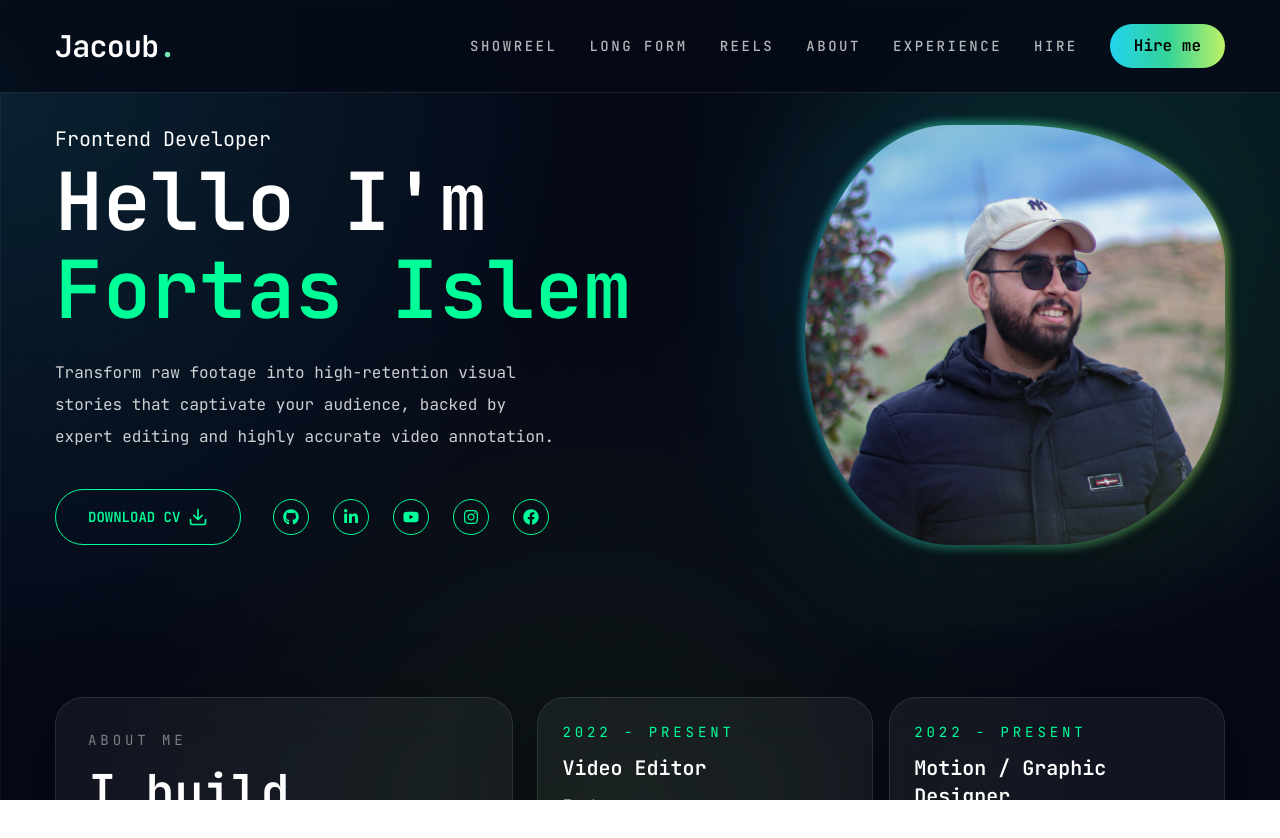
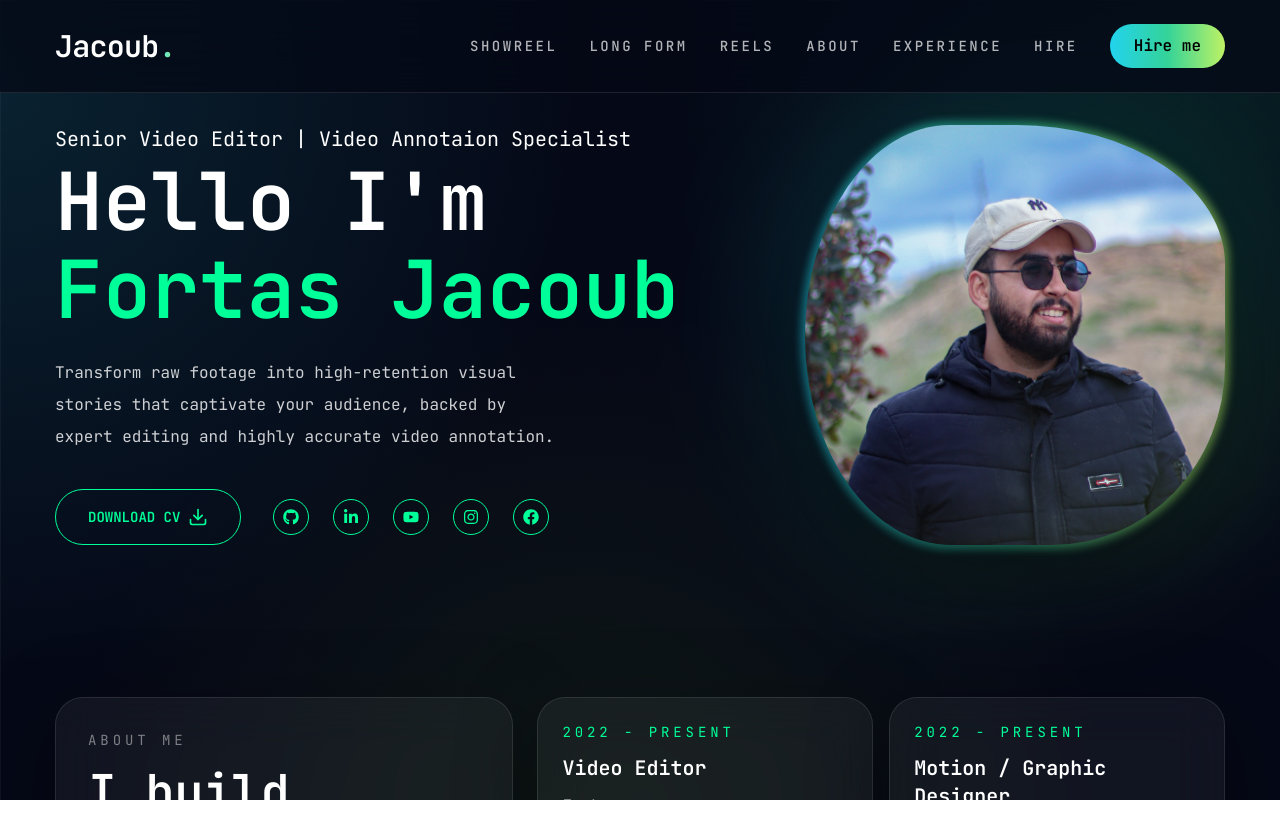
Before and after one commit to fortas-islem19/MediaPortfolio, a Next.js app: page / in a window 1280 px wide. Shown: the top 838 px of the page. Built offline with nearby package versions, Linux system fonts and the light colour scheme.

Commit message:
name and role edited

```diff
--- a/app/page.tsx
+++ b/app/page.tsx
@@ -132,9 +132,9 @@ const Home = () => {
         <div className="flex flex-col xl:flex-row items-center justify-between xl:pt-8 xl:pb-24">
           {/* text */}
           <div className="text-center xl:text-left order-2 xl:order-none">
-            <span className="text-xl">Frontend Developer</span>
+            <span className="text-xl">Senior Video Editor | Video Annotaion Specialist</span>
             <h1 className="h1 mb-6">
-              Hello I&apos;m <br /> <span className="text-accent">Fortas Islem</span>
+              Hello I&apos;m <br /> <span className="text-accent">Fortas Jacoub</span>
             </h1>
             <p className="max-w-[500px] mb-9 text-white/80">
               Transform raw footage into high-retention visual stories that captivate your audience, backed by expert editing and highly accurate video annotation.
```
